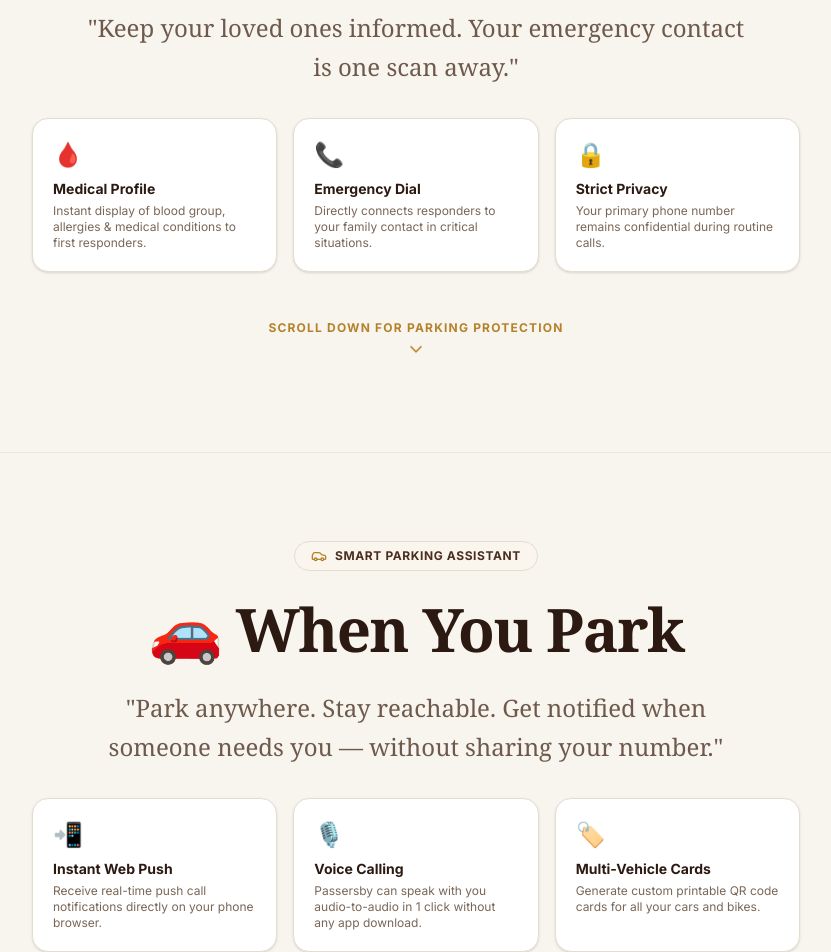
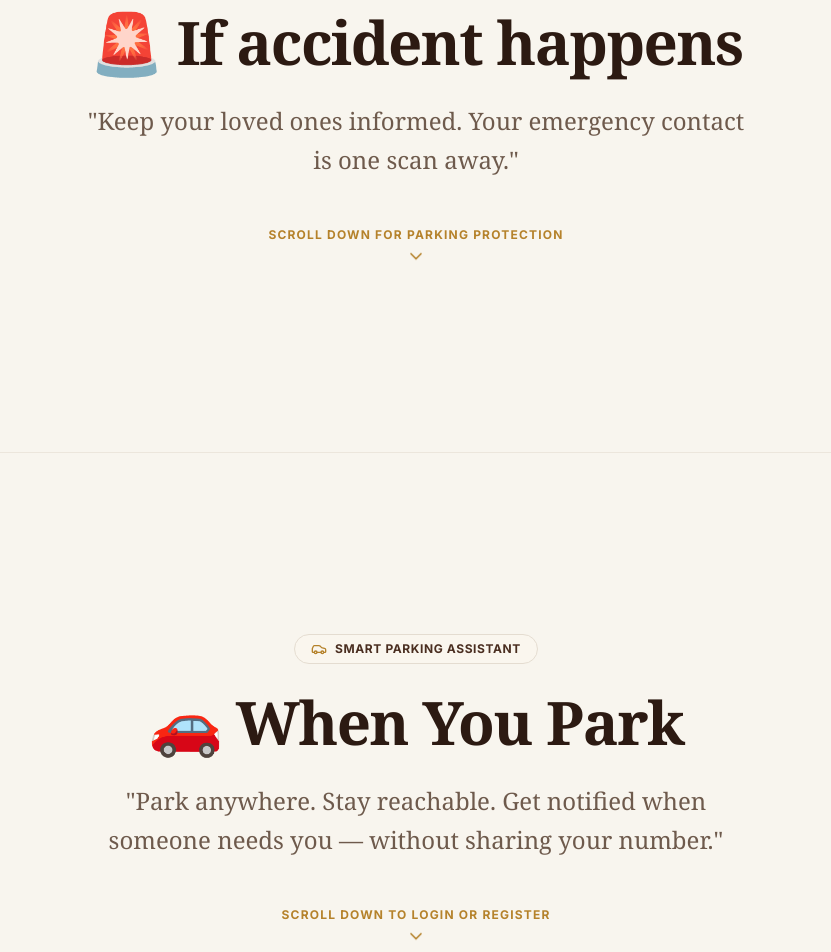
Before and after one commit to vishnushaji1216/callngo, a Next.js app: page / in a window 1280 px wide. Shown: the part 320-1272 px from the top of the page, without its empty margins (224-1055 px from the left). Built offline with nearby package versions, Linux system fonts and the light colour scheme; no server answers.

Commit message:
Removed cards to make the idea much more simpler

```diff
--- a/src/app/page.tsx
+++ b/src/app/page.tsx
@@ -175,33 +175,12 @@ export default function LandingPage() {
         </div>
 
         <h1 className="text-4xl sm:text-6xl font-extrabold font-serif text-[#2C1A12] tracking-tight leading-[1.15] mb-6">
-          🚨 In accident happens
+          🚨 If accident happens
         </h1>
 
-        <p className="text-lg sm:text-2xl font-serif text-[#6E5A4C] max-w-2xl mb-8 leading-relaxed">
+        <p className="text-lg sm:text-2xl font-serif text-[#6E5A4C] max-w-2xl mb-12 leading-relaxed">
           "Keep your loved ones informed. Your emergency contact is one scan away."
         </p>
-
-        {/* Feature Highlights */}
-        <div className="grid grid-cols-1 sm:grid-cols-3 gap-4 w-full max-w-3xl mb-12 text-left">
-          <div className="p-5 rounded-2xl bg-white border border-[#E4DCD0] shadow-sm">
-            <div className="text-2xl mb-2">🩸</div>
-            <h3 className="font-bold text-[#2C1A12] text-sm">Medical Profile</h3>
-            <p className="text-xs text-[#7A6657] mt-1">Instant display of blood group, allergies & medical conditions to first responders.</p>
-          </div>
-
-          <div className="p-5 rounded-2xl bg-white border border-[#E4DCD0] shadow-sm">
-            <div className="text-2xl mb-2">📞</div>
-            <h3 className="font-bold text-[#2C1A12] text-sm">Emergency Dial</h3>
-            <p className="text-xs text-[#7A6657] mt-1">Directly connects responders to your family contact in critical situations.</p>
-          </div>
-
-          <div className="p-5 rounded-2xl bg-white border border-[#E4DCD0] shadow-sm">
-            <div className="text-2xl mb-2">🔒</div>
-            <h3 className="font-bold text-[#2C1A12] text-sm">Strict Privacy</h3>
-            <p className="text-xs text-[#7A6657] mt-1">Your primary phone number remains confidential during routine calls.</p>
-          </div>
-        </div>
 
         {/* Scroll Down Indicator to Hero 2 */}
         <button
@@ -224,30 +203,9 @@ export default function LandingPage() {
           🚗 When You Park
         </h2>
 
-        <p className="text-lg sm:text-2xl font-serif text-[#6E5A4C] max-w-2xl mb-8 leading-relaxed">
+        <p className="text-lg sm:text-2xl font-serif text-[#6E5A4C] max-w-2xl mb-12 leading-relaxed">
           "Park anywhere. Stay reachable. Get notified when someone needs you — without sharing your number."
         </p>
-
-        {/* Feature Highlights */}
-        <div className="grid grid-cols-1 sm:grid-cols-3 gap-4 w-full max-w-3xl mb-12 text-left">
-          <div className="p-5 rounded-2xl bg-white border border-[#E4DCD0] shadow-sm">
-            <div className="text-2xl mb-2">📲</div>
-            <h3 className="font-bold text-[#2C1A12] text-sm">Instant Web Push</h3>
-            <p className="text-xs text-[#7A6657] mt-1">Receive real-time push call notifications directly on your phone browser.</p>
-          </div>
-
-          <div className="p-5 rounded-2xl bg-white border border-[#E4DCD0] shadow-sm">
-            <div className="text-2xl mb-2">🎙️</div>
-            <h3 className="font-bold text-[#2C1A12] text-sm">Voice Calling</h3>
-            <p className="text-xs text-[#7A6657] mt-1">Passersby can speak with you audio-to-audio in 1 click without any app download.</p>
-          </div>
-
-          <div className="p-5 rounded-2xl bg-white border border-[#E4DCD0] shadow-sm">
-            <div className="text-2xl mb-2">🏷️</div>
-            <h3 className="font-bold text-[#2C1A12] text-sm">Multi-Vehicle Cards</h3>
-            <p className="text-xs text-[#7A6657] mt-1">Generate custom printable QR code cards for all your cars and bikes.</p>
-          </div>
-        </div>
 
         {/* Scroll Down Indicator to Auth Section */}
         <button
```
